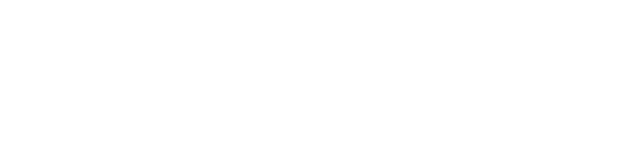
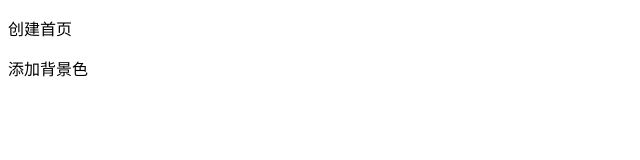
Before and after one commit to bigxingxing110/studyGitHubDeskTop_02, a plain HTML site: page index.html in a window 1280 px wide. Shown: the whole page, without its empty margins (0-640 px from the left). Drawn offline with Linux system fonts and the light colour scheme.

```diff
--- a/index.html
+++ b/index.html
@@ -10,6 +10,8 @@
 </head>
 
 <body>
+    <p>创建首页</p>
+    <p>添加背景色</p>
 </body>
 
 </html>
```
